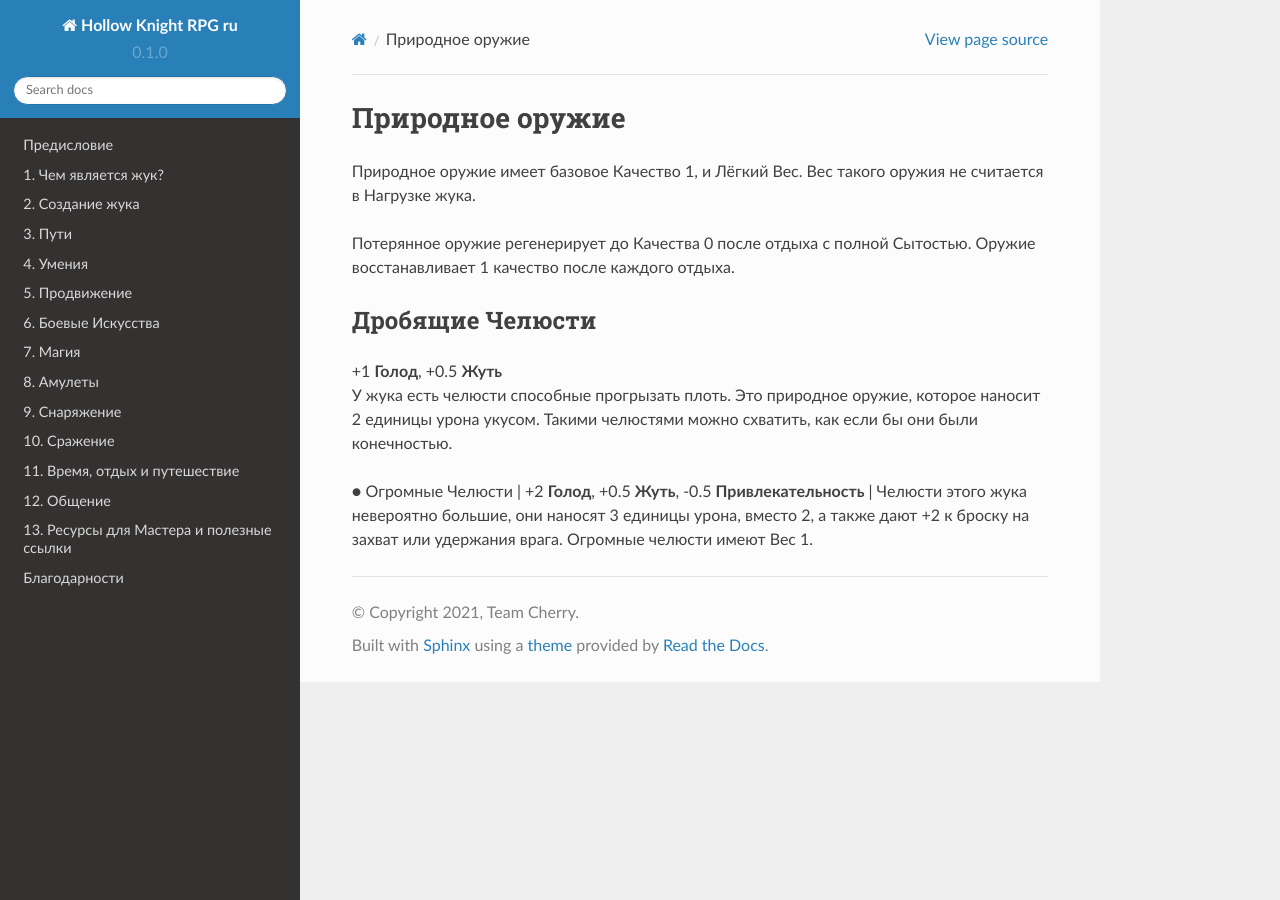
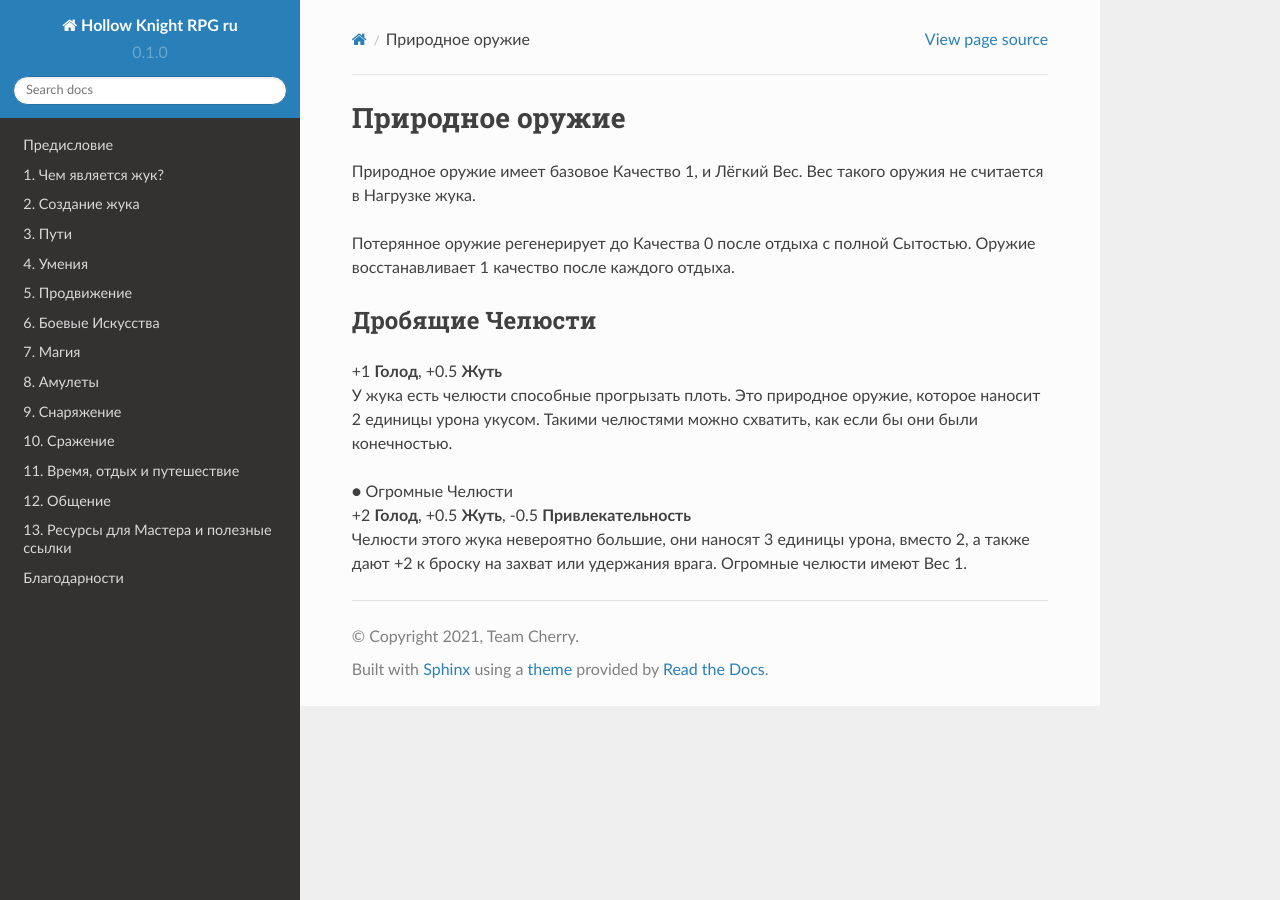
Before and after one commit to LazySelkie/hollow-knight-rpg-ru, a Sphinx documentation site: the page built from docs/source/traits_natural.rst, in a window 1280 px wide. Built offline with Sphinx 7.4.7 and the Read the Docs theme 2.0.0, drawn with Linux system fonts in a browser that asks for light colours.

```diff
--- a/docs/source/traits_natural.rst
+++ b/docs/source/traits_natural.rst
@@ -9,6 +9,6 @@
 | +1 **Голод**, +0.5 **Жуть**
 | У жука есть челюсти способные прогрызать плоть. Это природное оружие, которое наносит 2 единицы урона укусом. Такими челюстями можно схватить, как если бы они были конечностью.
 
-● Огромные Челюсти
+| ● Огромные Челюсти
 | +2 **Голод**, +0.5 **Жуть**, -0.5 **Привлекательность**
 | Челюсти этого жука невероятно большие, они наносят 3 единицы урона, вместо 2, а также дают +2 к броску на захват или удержания врага. Огромные челюсти имеют Вес 1.
```
